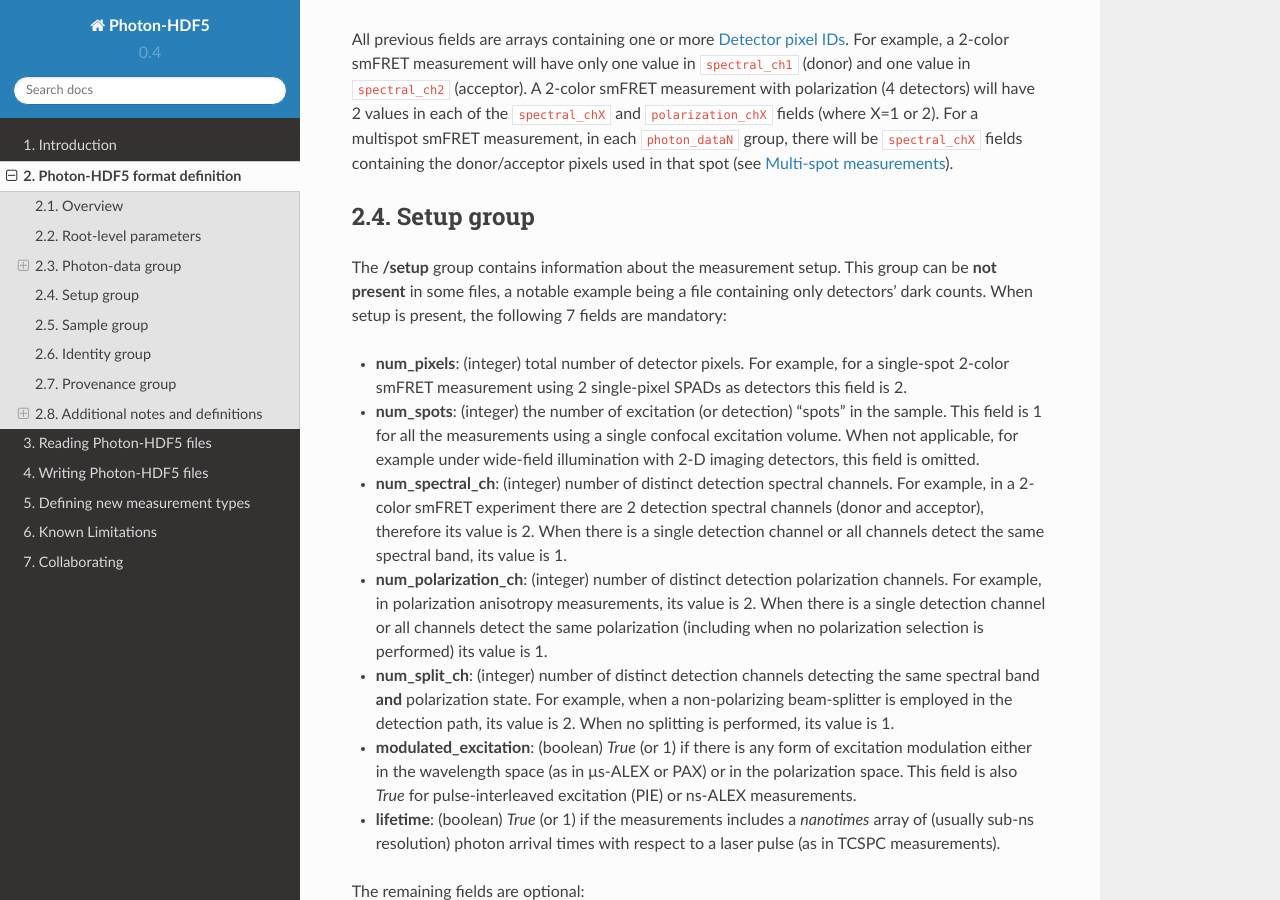
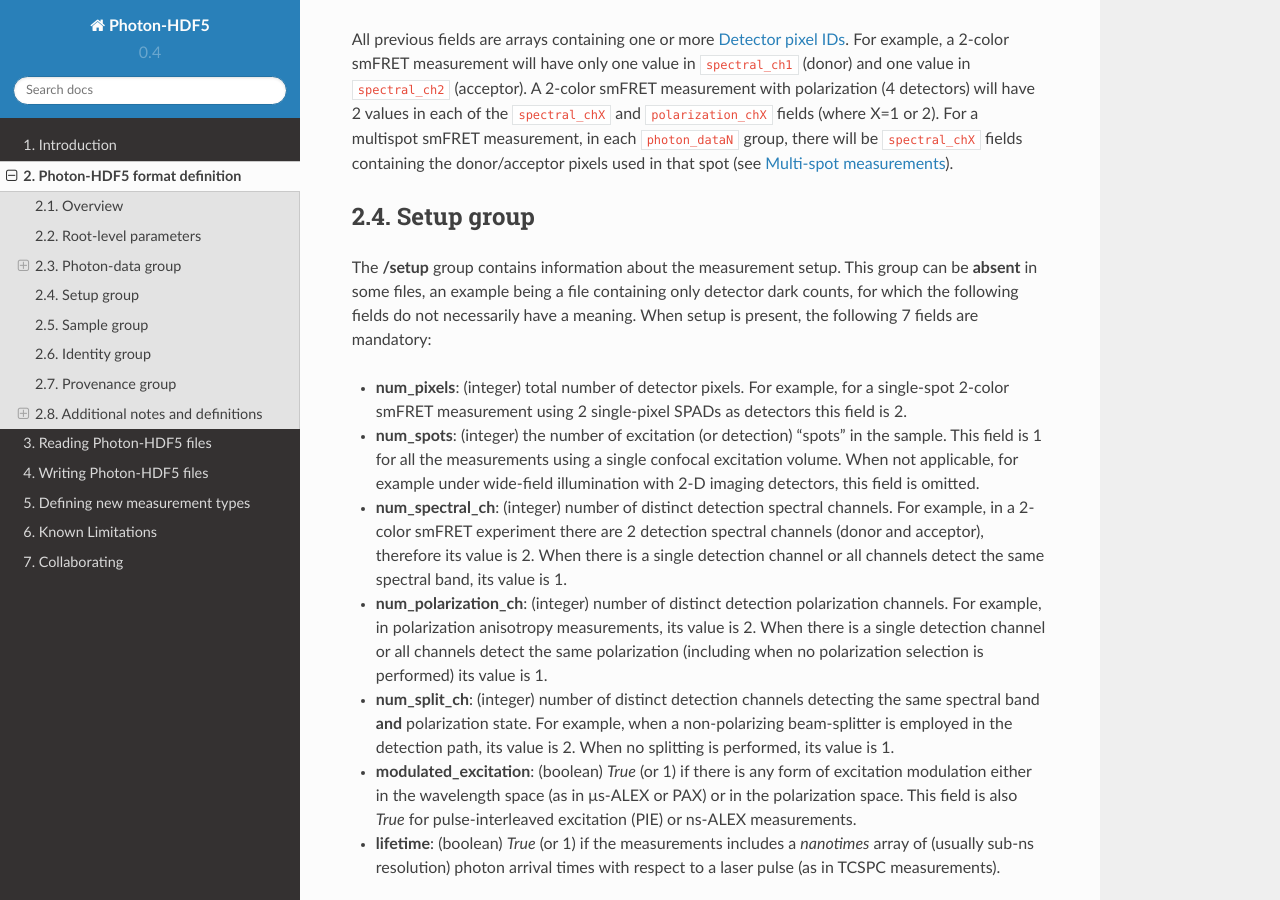
Before and after one commit to Photon-HDF5/photon-hdf5, a Sphinx documentation site: the page built from docs/phdata.rst, in a window 1280 px wide and 900 px high, scrolled down 5545 px. Built offline with Sphinx 7.4.7 and the Read the Docs theme 2.0.0, drawn with Linux system fonts in a browser that asks for light colours.

Commit message:
Update phdata.rst

```diff
--- a/docs/phdata.rst
+++ b/docs/phdata.rst
@@ -240,8 +240,9 @@ Setup group
 -----------
 
 The **/setup** group contains information about the measurement setup.
-This group can be **not present** in some files, a notable example being
-a file containing only detectors' dark counts.
+This group can be **absent** in some files, an example being
+a file containing only detector dark counts, for which the following
+fields do not necessarily have a meaning.
 When setup is present, the following 7 fields are mandatory:
 
 - **num_pixels**: (integer) total number of detector pixels. For example,
```
